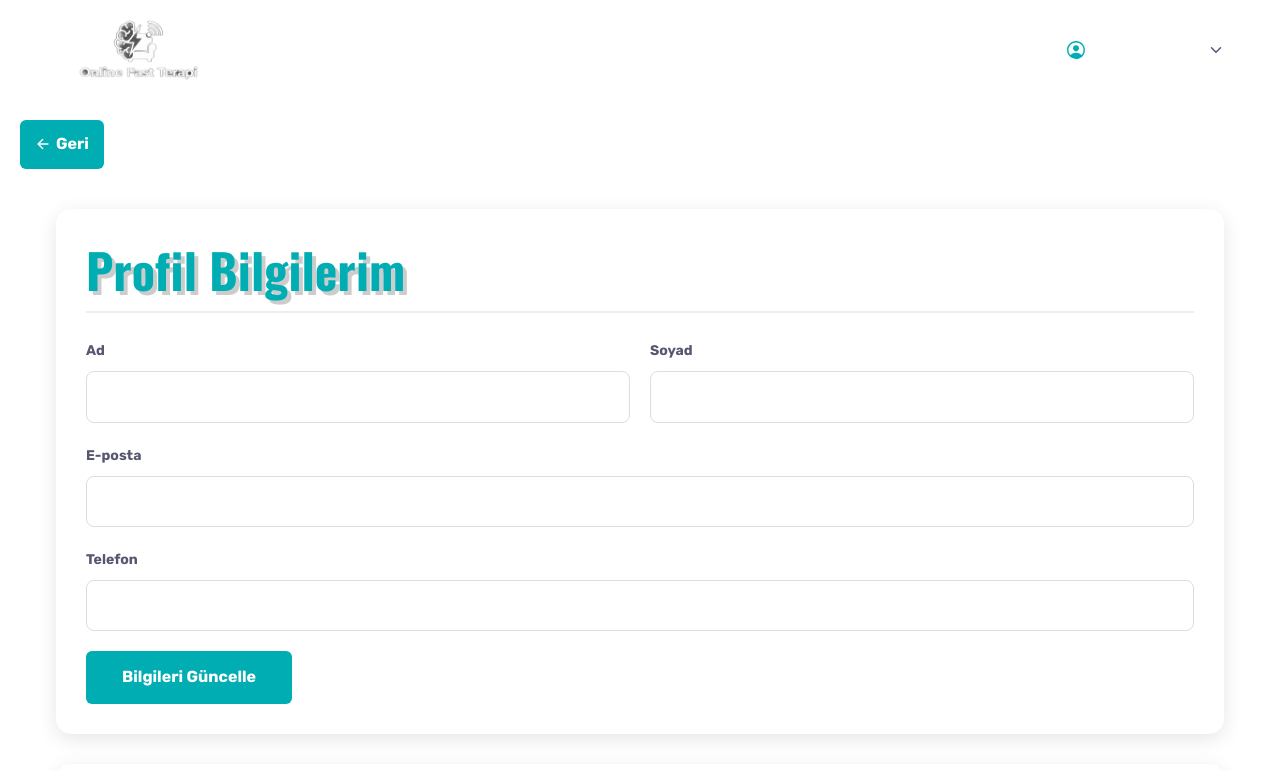
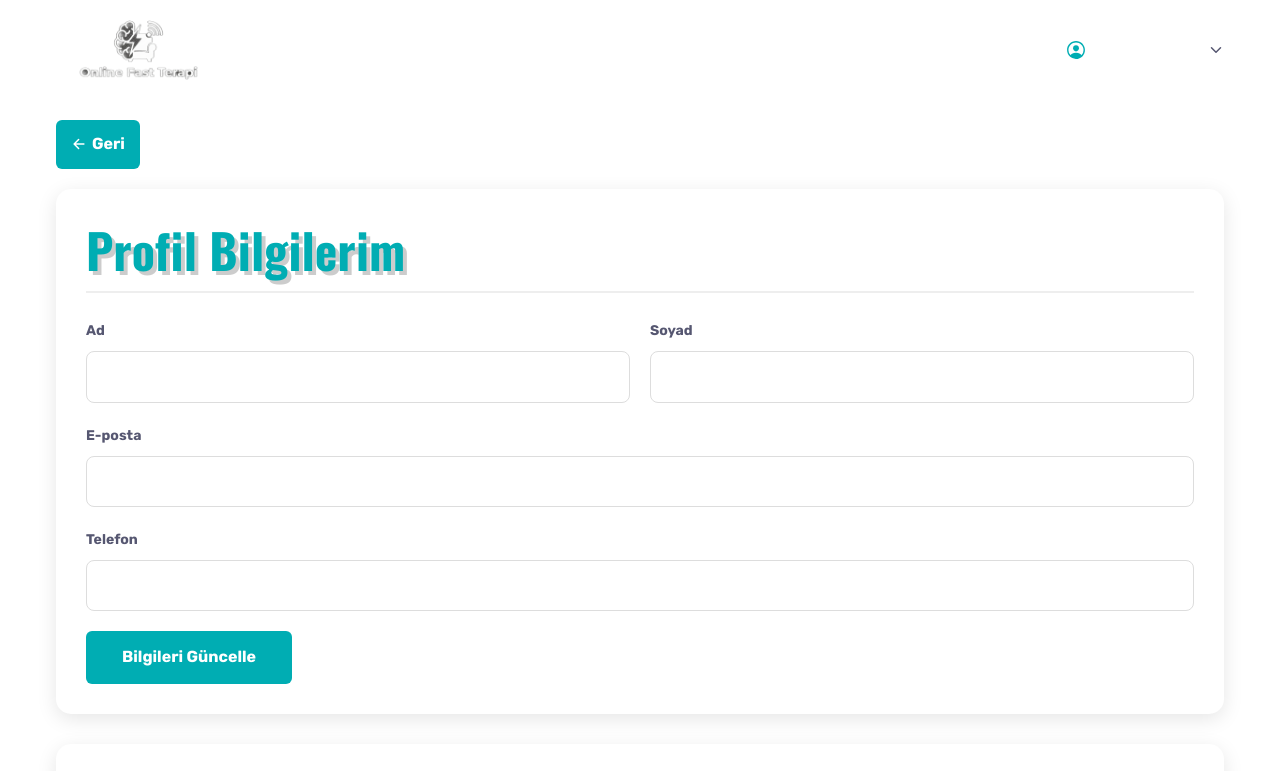
Before and after one commit to Kadriyeokten/psikolog-projesi, a website: page public/profile.html in a window 1280 px wide. Shown: the top 771 px of the page. Drawn offline with nearby package versions, Linux system fonts and the light colour scheme; no server answers; sample sign-in values are in the browser's storage.

Commit message:
Profil sayfası geri butonu konteynır içine taşındı ve düzen düzeltildi

```diff
--- a/public/assets/css/style.css
+++ b/public/assets/css/style.css
@@ -2591,7 +2591,7 @@ Product */
   display: inline-flex;
   align-items: center;
   gap: 5px;
-  margin: 120px 20px 20px 20px;
+  margin-bottom: 20px;
   padding: 10px 15px;
   background-color: var(--verdigris);
   color: var(--white);
--- a/public/profile.html
+++ b/public/profile.html
@@ -12,7 +12,7 @@
     <link rel="stylesheet" href="./assets/css/style.css" />
     <script src="./assets/js/i18n.js"></script>
     <style>
-      .profile-container { margin-top: 20px; padding-bottom: 60px; }
+      .profile-container { padding-bottom: 60px; }
       .profile-card { background: white; border-radius: 15px; box-shadow: 0 5px 20px rgba(0,0,0,0.1); padding: 30px; margin-bottom: 30px; }
       .profile-title { margin-bottom: 25px; color: var(--verdigris); border-bottom: 2px solid #eee; padding-bottom: 10px; }
       .form-group { margin-bottom: 20px; }
@@ -75,12 +75,12 @@
     </header>
 
     <main>
-      <a href="index.html" class="back-button" title="Ana sayfaya geri dön">
-        <ion-icon name="arrow-back-outline"></ion-icon>
-        <span data-i18n="back">Geri</span>
-      </a>
-      <section class="profile-container">
+      <section class="profile-container" style="padding-top: 120px;">
         <div class="container">
+          <a href="index.html" class="back-button" title="Ana sayfaya geri dön">
+            <ion-icon name="arrow-back-outline"></ion-icon>
+            <span data-i18n="back">Geri</span>
+          </a>
           <div class="profile-card">
             <h2 class="headline-md profile-title">Profil Bilgilerim</h2>
             <form id="profileForm">
```
